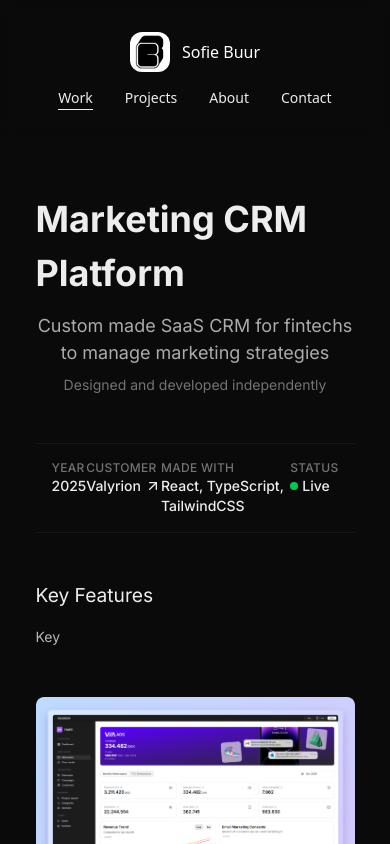
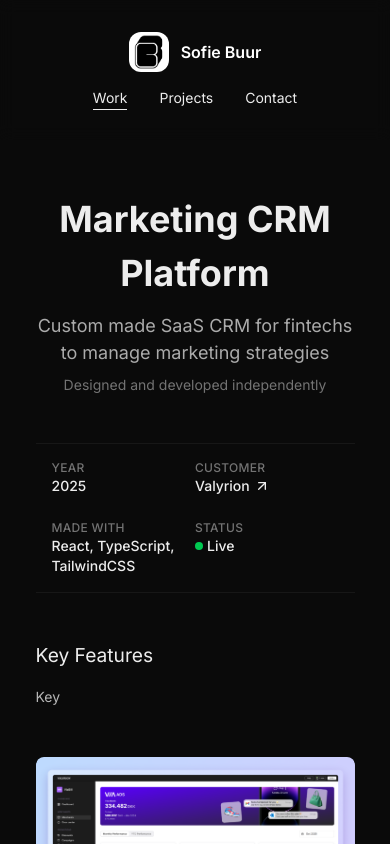
Before and after one commit to BuurPrime/portfolio, a Next.js app: page /work/marketing-management-platform in a window 390 px wide. Shown: the top 844 px of the page. Built offline with nearby package versions, Linux system fonts and the light colour scheme.

Commit message:
updated cv and resizing of project info component

```diff
--- a/src/components/ProjectInfo.tsx
+++ b/src/components/ProjectInfo.tsx
@@ -12,7 +12,7 @@ interface ProjectInfoProps{
 export const ProjectInfo: React.FC<ProjectInfoProps> = ({ year, company, companyUrl,  tech, status}) => {
   return (
     <div className="w-full border-t border-b border-neutral-900 mt-8 p-4">
-      <div className="flex justify-between">
+      <div className="grid grid-cols-2 gap-y-6 md:grid-cols-4 md:gap-4">
         <div className="flex flex-col">
           <span className="text-xs font-medium text-neutral-500 uppercase tracking-wide">
             Year
--- a/src/components/layout/Navigation.tsx
+++ b/src/components/layout/Navigation.tsx
@@ -65,13 +65,13 @@ export default function Navigation() {
             height={100}
           />
         </div>
-        <p className="text-md text-white font-sans"> Sofie Buur </p>
+        <p className="text-md font-semibold text-white"> Sofie Buur </p>
       </div>
       <div className="animate-slide-in-delay-50">
-        <nav className="flex gap-8 font-sans text-sm">
+        <nav className="flex gap-8 text-sm">
           <NavLink href="/work">Work</NavLink>
           <NavLink href="/projects">Projects</NavLink>
-          <NavLink href="/about">About</NavLink>
+          {/* <NavLink href="/about">About</NavLink> */}
           <NavLink href="/contact">Contact</NavLink>
         </nav>
       </div>
--- a/src/styles/typography.css
+++ b/src/styles/typography.css
@@ -24,6 +24,7 @@ h4 {
 .project-title {
   font-size: 2.25rem;
   font-weight: bold;
+  text-align: center;
 }
 
 .project-subtitle {
--- /dev/null
+++ b/src/types/css.d.ts
@@ -0,0 +1,14 @@
+declare module "*.css" {
+  const content: any;
+  export default content;
+}
+
+declare module "*.scss" {
+  const content: any;
+  export default content;
+}
+
+declare module "*.sass" {
+  const content: any;
+  export default content;
+}
--- a/tsconfig.json
+++ b/tsconfig.json
@@ -33,7 +33,8 @@
     "**/*.tsx",
     ".next/types/**/*.ts",
     "next-env.d.ts",
-    "out/types/**/*.ts"
+    "out/types/**/*.ts",
+    "src/types/**/*.d.ts"
   ],
   "exclude": [
     "node_modules"
```
Also changed, not shown: public/images/work/ValyrionPlatform/ValyrionPlatform_Thumbnail.png, 1 other file (tests, documents, lock files or other folders).
